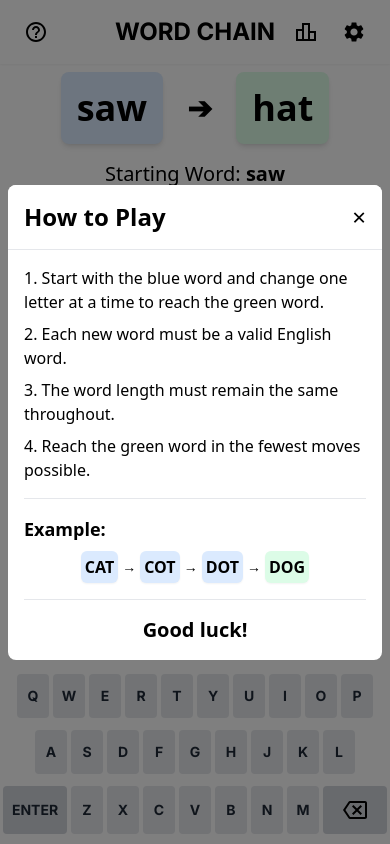
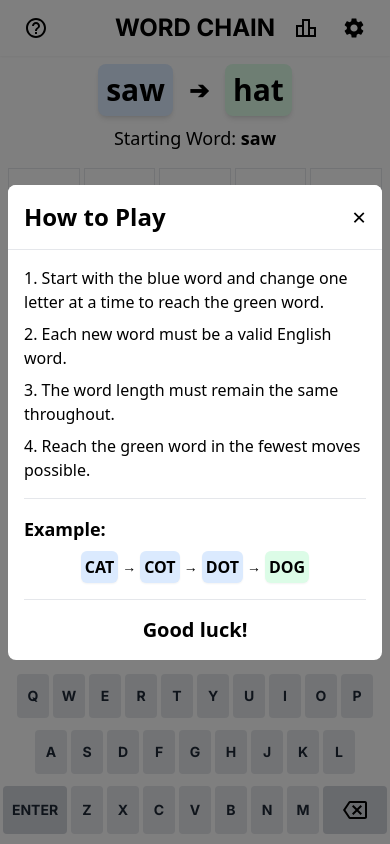
Before and after one commit to kevincarringtonstory/word-chain, a Next.js app: page / in a window 390 px wide. Built offline with nearby package versions, Linux system fonts and the light colour scheme.

Commit message:
try to fix mobile keyboard again

```diff
--- a/app/components/WordChainsGame.tsx
+++ b/app/components/WordChainsGame.tsx
@@ -319,8 +319,8 @@ const WordChainsGame: React.FC = () => {
   };
 
   return (
-    <div className="flex flex-col min-h-screen bg-white">
-      <header className="w-full bg-white shadow-sm flex items-center justify-between px-4 py-3 sticky top-0 z-10">
+    <div className="flex flex-col h-screen bg-white">
+      <header className="w-full bg-white shadow-sm flex items-center justify-between px-4 py-2 sticky top-0 z-10">
         <button
           className="text-gray-600 font-bold text-lg sm:text-xl p-2"
           onClick={() => setShowInstructions(true)}
@@ -370,8 +370,8 @@ const WordChainsGame: React.FC = () => {
         </div>
       </header>
 
-      <main className="flex-grow overflow-y-auto flex flex-col">
-        <div className="font-sans w-full max-w-md mx-auto p-2 sm:p-5 flex flex-col flex-grow">
+      <main className="flex-grow flex flex-col">
+        <div className="font-sans w-full max-w-md mx-auto p-2 flex flex-col flex-grow">
           {showInstructions && (
             <GameInstructions
               isVisible={showInstructions}
@@ -379,37 +379,37 @@ const WordChainsGame: React.FC = () => {
             />
           )}
 
-          <div className="mb-6 text-center">
-            <div className="flex justify-center items-center space-x-6 mb-4">
+          <div className="mb-4 text-center">
+            <div className="flex justify-center items-center space-x-4 mb-2">
               <div
                 key={
                   state.attempts.length > 0
                     ? state.attempts[state.attempts.length - 1]
                     : state.startWord
                 }
-                className="text-4xl font-bold p-4 bg-blue-100 rounded-lg shadow-md spin-animation"
+                className="text-3xl sm:text-4xl font-bold p-2 sm:p-4 bg-blue-100 rounded-lg shadow-md spin-animation"
               >
                 {state.attempts.length > 0
                   ? state.attempts[state.attempts.length - 1]
                   : state.startWord}
               </div>
-              <div className="text-3xl font-bold">➔</div>
-              <div className="text-4xl font-bold p-4 bg-green-100 rounded-lg shadow-md">
+              <div className="text-2xl sm:text-3xl font-bold">➔</div>
+              <div className="text-3xl sm:text-4xl font-bold p-2 sm:p-4 bg-green-100 rounded-lg shadow-md">
                 {state.endWord}
               </div>
             </div>
-            <p className="mt-4 text-xl">
+            <p className="mt-2 text-lg sm:text-xl">
               Starting Word: <strong>{state.startWord}</strong>
             </p>
           </div>
 
-          <div className="grid grid-cols-5 gap-2 mb-4">
+          <div className="grid grid-cols-5 gap-1 sm:gap-2 mb-2 sm:mb-4">
             {Array(10)
               .fill(null)
               .map((_, index) => (
                 <div
                   key={index}
-                  className={`border p-2 text-center h-10 flex items-center justify-center ${
+                  className={`border p-1 sm:p-2 text-center h-8 sm:h-10 flex items-center justify-center text-sm sm:text-base ${
                     index < state.attempts.length ? 'bg-gray-100' : ''
                   }`}
                 >
@@ -419,7 +419,7 @@ const WordChainsGame: React.FC = () => {
           </div>
 
           {!state.gameOver && (
-            <div className="mb-4">
+            <div className="mb-2 sm:mb-4">
               <input
                 type="text"
                 value={state.inputWord}
@@ -429,7 +429,7 @@ const WordChainsGame: React.FC = () => {
                     inputWord: e.target.value.toLowerCase(),
                   }))
                 }
-                className="w-full py-6 px-4 border-2 border-blue-300 rounded-lg text-3xl text-center font-bold tracking-wider focus:outline-none focus:border-blue-500 transition-colors leading-normal"
+                className="w-full py-4 sm:py-6 px-4 border-2 border-blue-300 rounded-lg text-2xl sm:text-3xl text-center font-bold tracking-wider focus:outline-none focus:border-blue-500 transition-colors leading-normal"
                 maxLength={wordLength}
                 readOnly
               />
```
